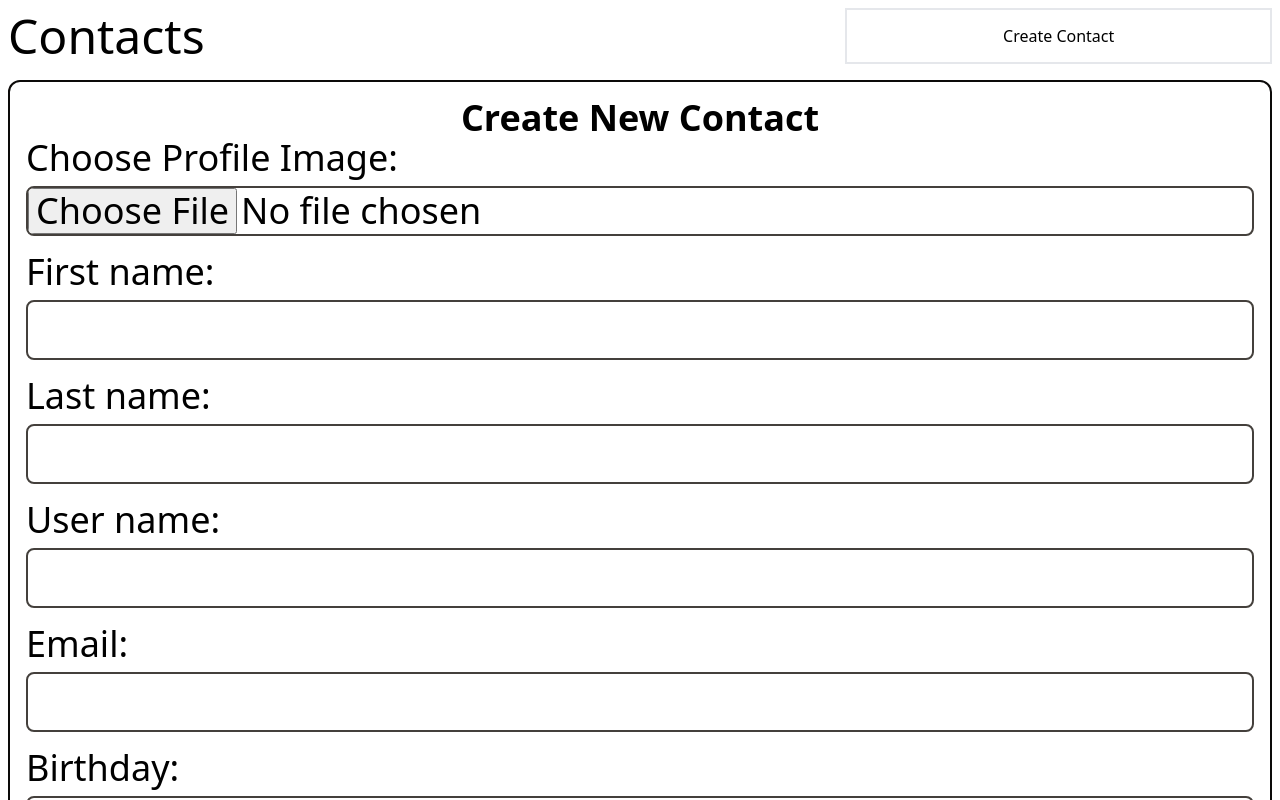
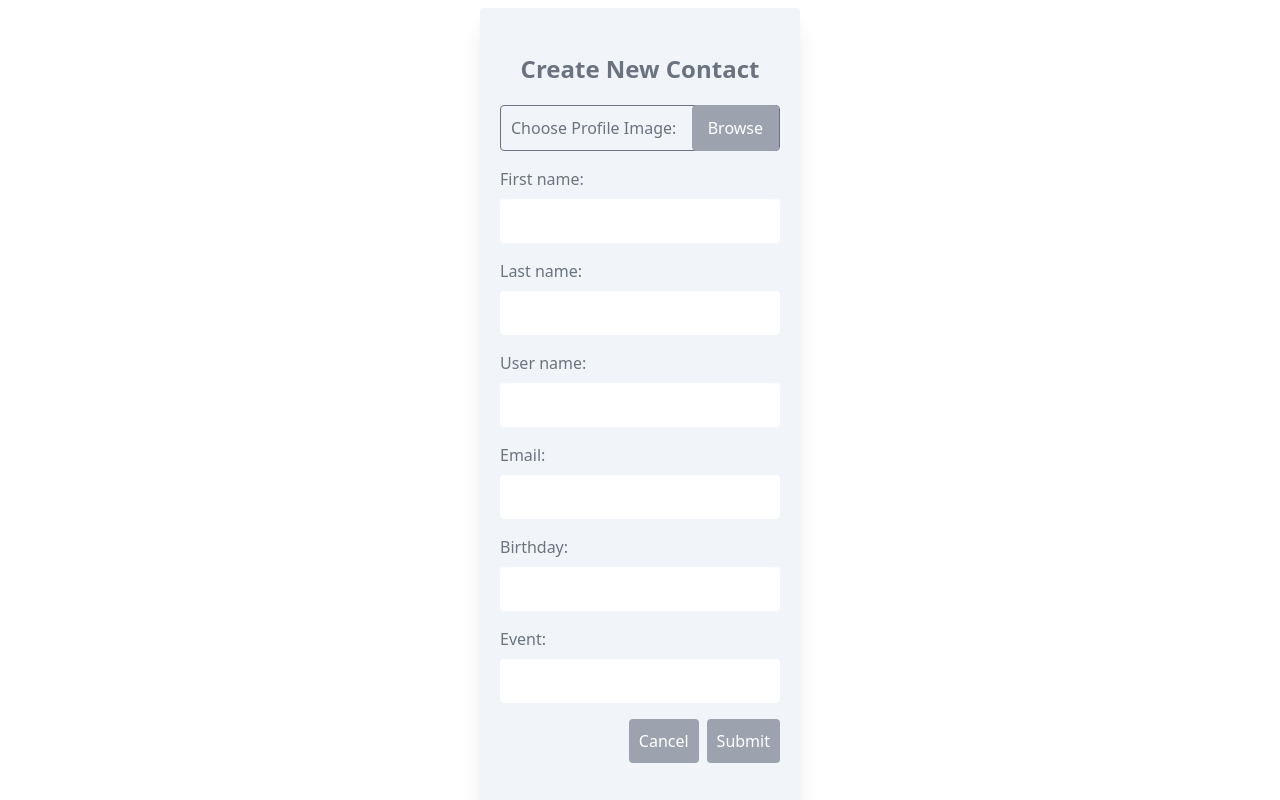
Before and after one commit to Hieronymbus/contacts-frontend-api, a React (Vite) app: page / in a window 1280 px wide. Both pictures are taken after a click on the button "Create Contact". Shown: the top 800 px of the page. Built offline with nearby package versions, Linux system fonts and the light colour scheme; data requests are answered from the project's data file.

Commit message:
Style create contact component

```diff
--- a/db/db.json
+++ b/db/db.json
@@ -1,14 +1,3 @@
 {
-  "contacts": [
-    {
-      "firstName": "hwkfghdjg",
-      "lastName": "thfjfm",
-      "userName": "fmmnrf",
-      "email": "fyjfyn@edthgetr.com",
-      "dob": "ryhtrd",
-      "event": "rhyhdhre",
-      "image": "https://i.pravatar.cc/300",
-      "id": 1
-    }
-  ]
+  "contacts": []
 }
--- a/src/components/CreateContactForm.jsx
+++ b/src/components/CreateContactForm.jsx
@@ -11,6 +11,8 @@ const CreateContactForm = ({ onHandleCloseModal, setContactCount }) => {
   const [image, setImage] = useState("https://i.pravatar.cc/300");
 
   async function handleSubmit(e) {
+    e.preventDefault();
+
     const contacts = {
       firstName: firstName,
       lastName: lastName,
@@ -22,7 +24,6 @@ const CreateContactForm = ({ onHandleCloseModal, setContactCount }) => {
     };
 
     e.preventDefault();
-
     const response = await fetch("http://localhost:3000/contacts", {
       method: "POST",
       headers: {
@@ -30,24 +31,26 @@ const CreateContactForm = ({ onHandleCloseModal, setContactCount }) => {
       },
       body: JSON.stringify(contacts),
     });
-
     console.log(await response.json());
     setContactCount(prev => prev + 1);
+
     onHandleCloseModal();
   }
-
   return (
-    <div className="w-full">
-      <h2 className="text-center font-semibold">Create New Contact</h2>
-
+    <div className="mx-auto h-screen w-80 flex flex-col justify-center bg-slate-100 px-5 py-5 rounded shadow-xl absolute left-0 top-0 right-0">
+      <h2 className="text-center text-gray-500 font-semibold text-2xl">Create New Contact</h2>
       <form className="flex flex-col gap-4" onSubmit={handleSubmit}>
-        <div className="flex flex-col gap-2">
-          <label htmlFor="modal-file-input" className="">
+        <div className="flex justify-between items-center mt-5">
+          <label
+            htmlFor="modal-file-input"
+            className="custom-input-label text-base text-gray-500 justify-between items-center
+              flex w-full ml-auto relative p-2.5 rounded border border-solid border-gray-500 "
+            >
             Choose Profile Image:
           </label>
           <input
             type="file"
-            className="border-2 border-stone-700 rounded-lg"
+            className="hidden relative"
             id="modal-file-input"
             name="image"
             onChange={setImage}
@@ -90,16 +93,15 @@ const CreateContactForm = ({ onHandleCloseModal, setContactCount }) => {
           label="Event:"
           setValue={setEvent}
         />
-
-        <div className="flex justify-around gap-2">
+        <div className="flex justify-end gap-2">
           <button
-            className="border-2 border-stone-700 rounded-lg p-2"
+            className="text-base border-none rounded text-white bg-gray-400 hover:bg-gray-300 p-2.5"
             onClick={onHandleCloseModal}
           >
             Cancel
           </button>
           <button
-            className="border-2 border-stone-700 rounded-lg p-2"
+            className="text-base border-none rounded text-white bg-gray-400 hover:bg-gray-300 p-2.5"
             type="submit"
           >
             Submit
@@ -109,5 +111,4 @@ const CreateContactForm = ({ onHandleCloseModal, setContactCount }) => {
     </div>
   );
 };
-
 export default CreateContactForm;
--- a/src/components/Header.jsx
+++ b/src/components/Header.jsx
@@ -2,7 +2,7 @@ import React, { useState } from "react";
 import CreateContactForm from "./CreateContactForm.jsx";
 
 
-const Header = ({  setContactCount }) => {
+const Header = ({ setContactCount }) => {
 
 
   const [isModalDisplayed, setIsModalDisplayed] = useState(false);
@@ -15,28 +15,19 @@ const Header = ({  setContactCount }) => {
     setIsModalDisplayed(false);
   }
 
-  const noModal = (
-    <button className="w-1/3 h-14 border-2 m-2 " onClick={handleDisplayModal}>
-      Create Contact
-    </button>
+  const displayModal = isModalDisplayed ? (
+      <CreateContactForm onHandleCloseModal={handleCloseModal} setContactCount={setContactCount} />
+  ) : (
+      <button className="text-base border-none rounded text-white bg-gray-400 hover:bg-gray-300 p-2.5" onClick={handleDisplayModal}>Create Contact</button>
   );
 
   return (
     <>
 
-      <header className="flex justify-between items-center">
+      <header className="text-center relative">
         <h1 className="text-5xl m-2">Contacts</h1>
-        {noModal}
+        {displayModal}
       </header>
-
-      {isModalDisplayed && (
-        <div
-          className="m-2 p-4 bg-white flex flex-col
-    justify-center items-center  text-4xl border-2 border-stone-950 rounded-xl"
-        >
-          <CreateContactForm onHandleCloseModal={handleCloseModal} />
-        </div>
-      )}
 
     </>
   );
--- a/src/components/ModalCreateInput.jsx
+++ b/src/components/ModalCreateInput.jsx
@@ -1,16 +1,18 @@
 import React from 'react';
-
 function ModalCreateInput(props) {
-
-
     return (
       <div className='w-full flex flex-col justify-center gap-2'>
-        <label htmlFor={props.id}>{props.label}</label>
-
-        <input className="p-2 border-2 border-stone-700 rounded-lg" onChange={(e) => props.setValue(e.target.value)} type={props.type} id={props.id} name={props.id} />
-
+        <label htmlFor={props.id} className='text-gray-500 text-base self-start'>{props.label}</label>
+        <input className="
+          text-base text-gray-500 border-none py-2.5
+          px-2.5 rounded focus:shadow-custom-hsl
+          focus:shadow-gray-300 focus:outline-none"
+          onChange={(e) => props.setValue(e.target.value)}
+          type={props.type}
+          id={props.id}
+          name={props.id}
+        />
       </div>
     )
 }
-
 export default ModalCreateInput;
--- a/tailwind.config.js
+++ b/tailwind.config.js
@@ -2,10 +2,38 @@
 export default {
   content: [
     './index.html',
-    './src/**/*.{js,ts,jsx,tsx}',
+    './src/**/*.{js,ts,jsx,tsx}', // Adjust paths to match your project
   ],
   theme: {
-    extend: {},
+    extend: {
+      boxShadow: {
+        'custom-hsl': '0 0 10px hsl(211, 100%, 50%)'
+      }
+    },
   },
-  plugins: [],
-}
+  plugins: [
+    function({ addComponents }) {
+      addComponents({
+        '.custom-input-label': {},
+        '.custom-input-label:hover': {
+          borderColor: 'rgb(209 213 219);'
+        },
+        '.custom-input-label::after': {
+          content: '"Browse"',
+          position: 'absolute',
+          right: '0',
+          padding: '10px 15px',
+          backgroundColor: 'rgb(156 163 175);',
+          color: 'white',
+          borderRadius: '4px',
+          cursor: 'pointer',
+          border: '1px solid rgb(156 163 175);',
+        },
+        '.custom-input-label:hover::after': {
+          backgroundColor: 'rgb(209 213 219);',
+          borderColor: 'rgb(209 213 219);'
+        }
+      });
+    },
+  ],
+};
```
